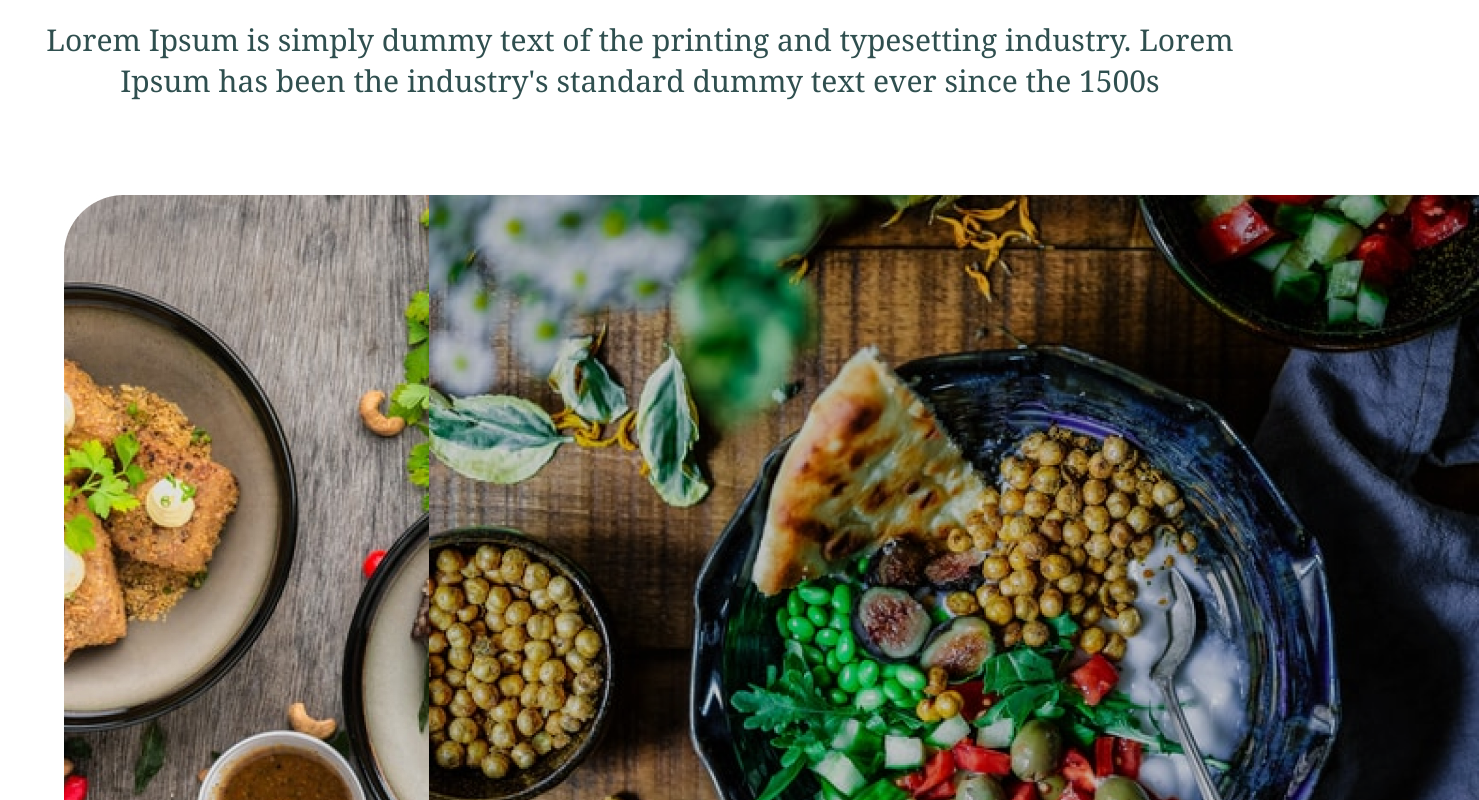
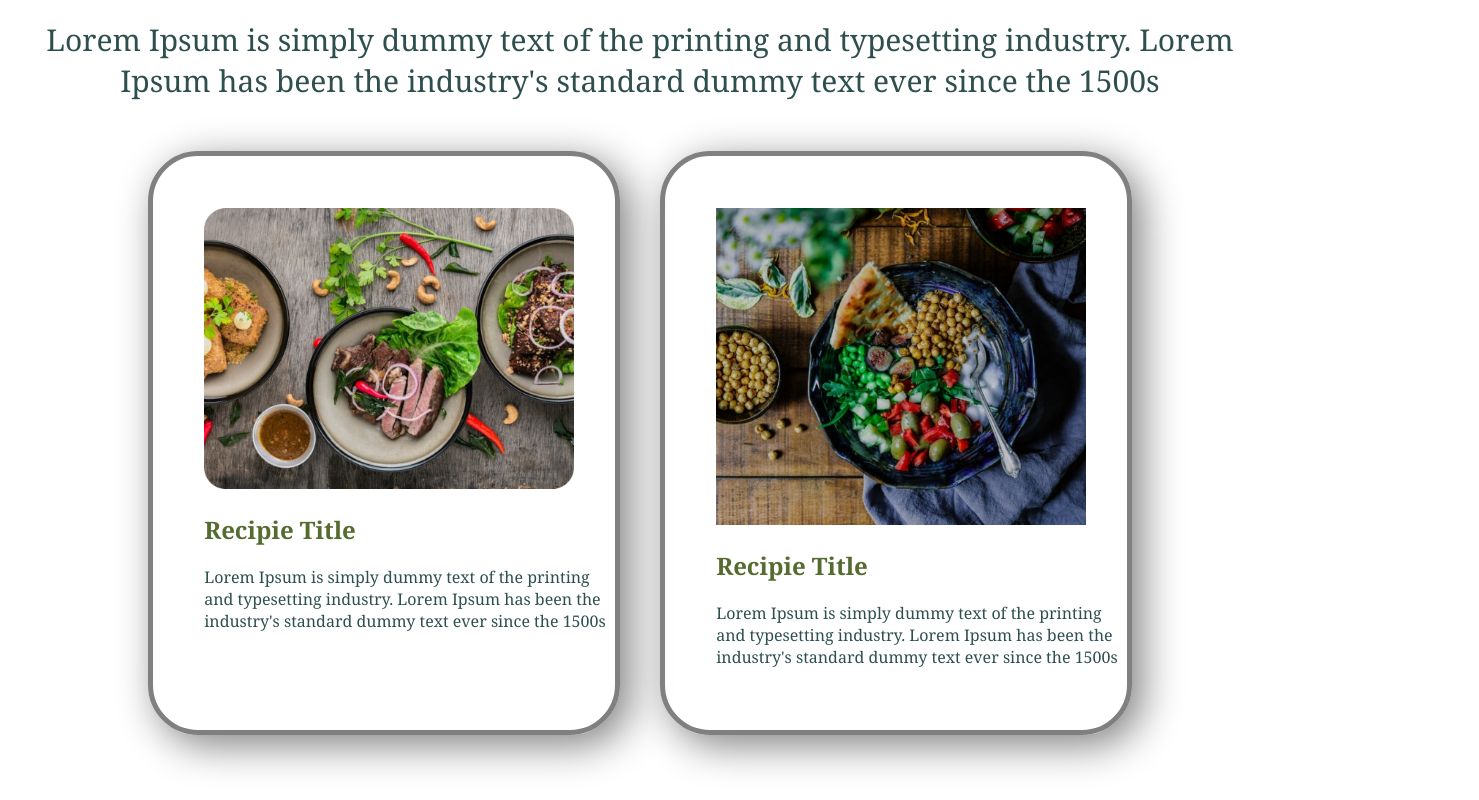
Before and after one commit to likupiku/eat-healthy, a plain HTML site: page index.html in a window 1280 px wide. Shown: the part 1760-2560 px from the top of the page, 1479 px wide, since content can reach past the window. Drawn offline with Linux system fonts and the light colour scheme.

Commit message:
border shadow

```diff
--- a/index.html
+++ b/index.html
@@ -51,20 +51,20 @@
     <p class="para-recipy">Lorem Ipsum is simply dummy text of the printing and typesetting industry.
         Lorem Ipsum has been the industry's standard dummy text ever since the
         1500s</p>
-    <section class="food-recipie">
+    <section class="description-about">
 
-        <div class="lorem-text">
+        <div id="khabar-khabo" class="diet-food">
             <img src="images/Project Cover1.jpg" alt="">
-            <h2>Recipie Title</h2>
+            <h2 class="title-color">Recipie Title</h2>
             <p>
                 Lorem Ipsum is simply dummy text of the printing and
                 typesetting industry. Lorem Ipsum has been the industry's
                 standard dummy text ever since the 1500s
             </p>
         </div>
-        <div class="lorem-text">
+        <div id="khabar-khabo" class="diet-food">
             <img src="images/Project Cover1.png" alt="">
-            <h2> Recipie Title</h2>
+            <h2 class="title-color"> Recipie Title</h2>
             <p>Lorem Ipsum is simply dummy text of the printing and
                 typesetting industry. Lorem Ipsum has been the industry's
                 standard dummy text ever since the 1500s</p>
--- a/style.css
+++ b/style.css
@@ -96,14 +96,22 @@ p {
     margin: 10px 30px 30px;
 }
 
-.food-recipie {
+.description-about {
     display: flex;
-    padding-top: 5%;
-    padding-bottom: 5%;
+    padding-left: 10%;
+    padding-right: 10%;
     margin-bottom: 100px;
-    padding-left: 5%;
 }
 
-.lorem-text {
-    width: 30%;
+#khabar-khabo {
+    border: 5px solid gray;
+    border-radius: 50px;
+    margin: 20px;
+    padding-top: 5%;
+    padding-left: 5%;
+    box-shadow: 10px 10px 40px gray;
 }
+
+.title-color {
+    color: darkolivegreen;
+}
```
